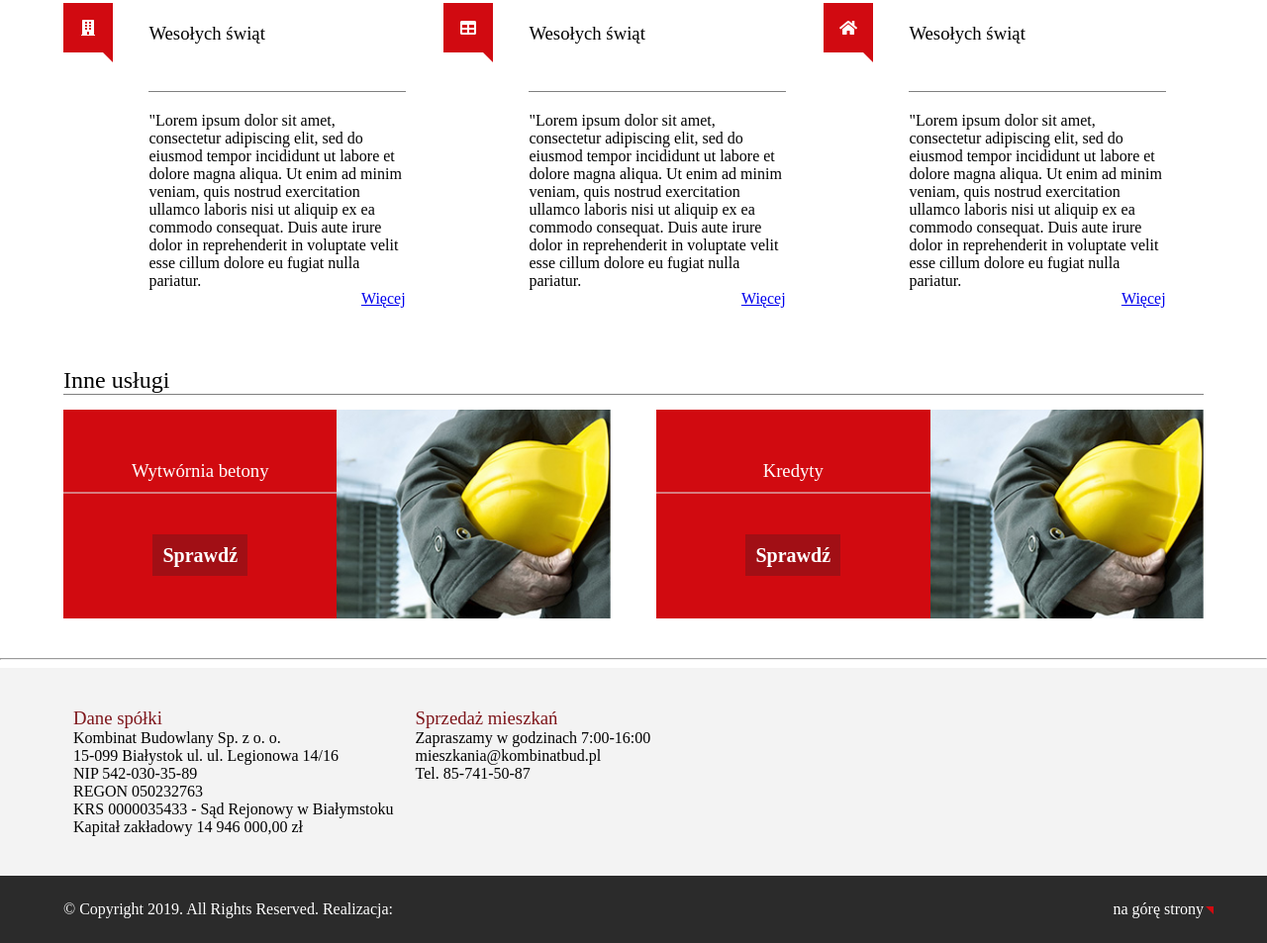
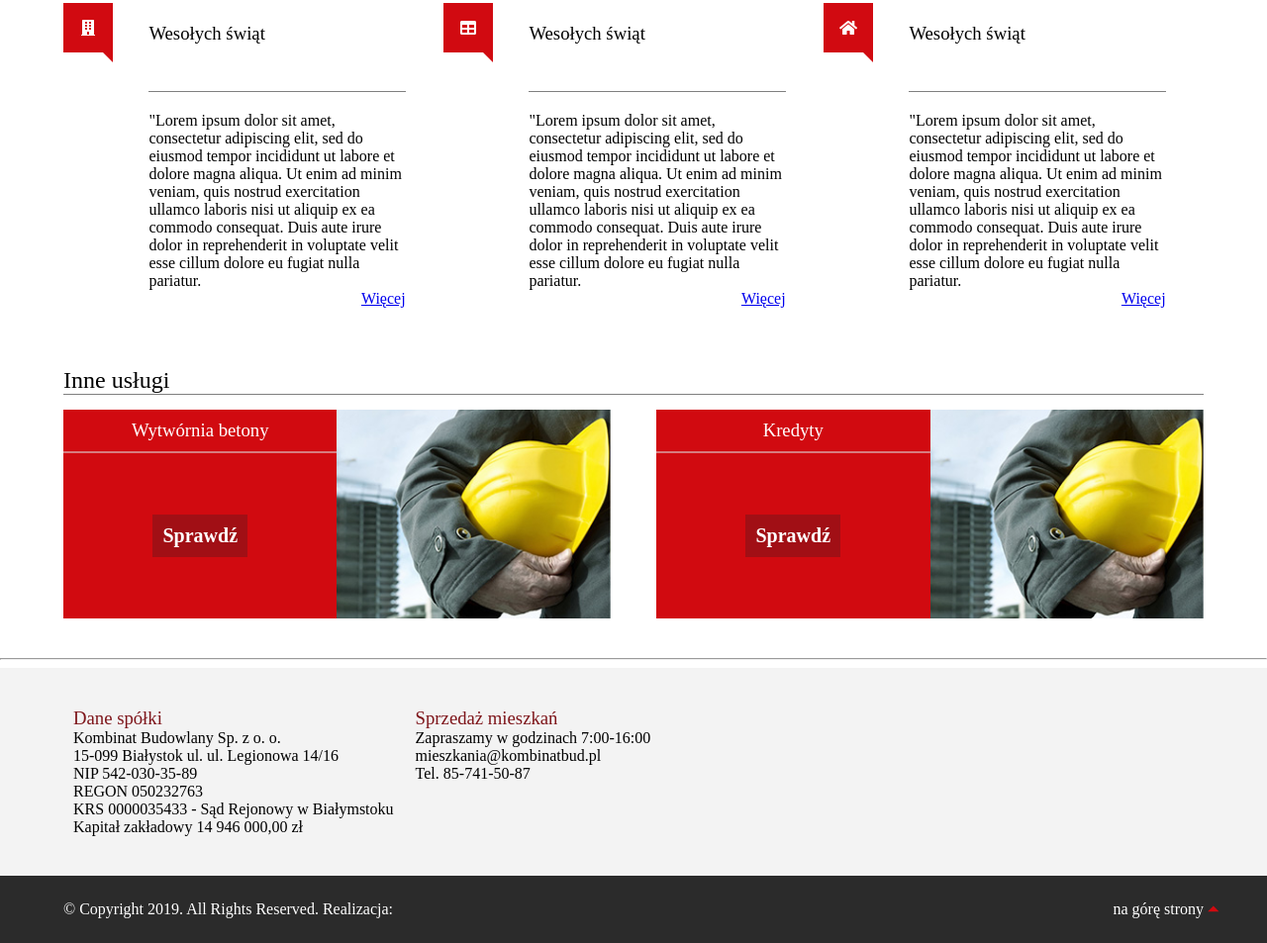
Before and after one commit to LukBro/HTML-CSS-practice-second, a plain HTML site: page index.html in a window 1280 px wide. Shown: the part 1407-2360 px from the top of the page at 99% size. Drawn offline with Linux system fonts and the light colour scheme.

Commit message:
hot fix css

```diff
--- a/index.html
+++ b/index.html
@@ -314,7 +314,7 @@
 				<div class="other__container-box">
 					<div class="other__container-mainbox">
 						<h3 class="other__main-text">Wytwórnia betony</h3>
-						<div>
+						<div class="other__contain-link">
 							<a href="#" class="other__link" href="#">Sprawdź</a>
 						</div>
 					</div>
@@ -325,7 +325,7 @@
 				<div class="other__container-box">
 					<div class="other__container-mainbox">
 						<h3 class="other__main-text">Kredyty</h3>
-						<div>
+						<div class="other__contain-link">
 							<a href="#" class="other__link"href="#">Sprawdź</a>
 						</div>
 					</div>
--- a/style.css
+++ b/style.css
@@ -380,7 +380,7 @@ position: relative;
   color: white;
   background-color: #d10a10;
   align-items: center;
-  justify-content: space-evenly;
+  justify-content: flex-start;
 }
 
 .other__main-text {
@@ -388,7 +388,7 @@ position: relative;
   width: 100%;
   display: flex;
   justify-content: center;
-  padding-bottom: 10px;
+  padding: 10px 0;
 }
 
 .other__link {
@@ -399,6 +399,12 @@ position: relative;
   font-weight: 700;
   text-decoration: none;
   font-size: 20px;
+}
+
+.other__contain-link {
+  display: flex;
+  align-items: center;
+  height: 100%;
 }
 
 .main__footer {
@@ -446,10 +452,6 @@ position: relative;
   position: relative;
 }
 
-.footer__aside-text {
-
-}
-
 .footer__aside-link::after {
   content: "";
   width: 0;
@@ -459,6 +461,7 @@ position: relative;
   border-color: transparent #d10a10 transparent transparent;
   line-height: 0px;
   position: absolute;
-  right: -10px;
-  top: 6px;
+  right: -15px;
+  top: 10px;
+  transform: rotate(-45deg);
 }
```
